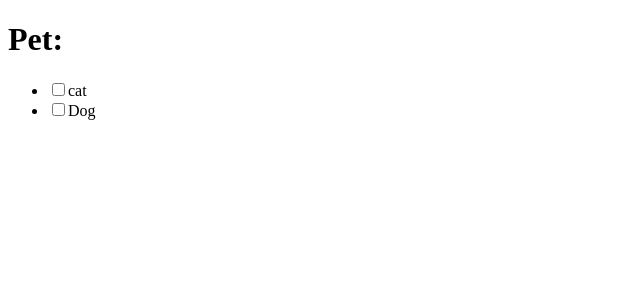
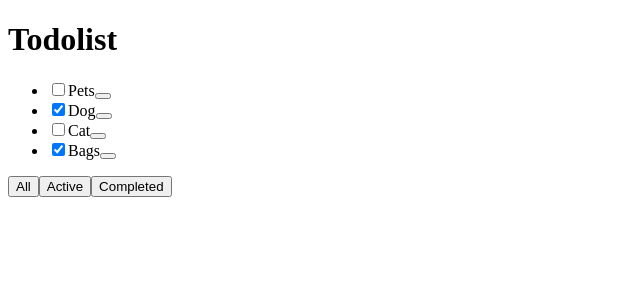
Before and after one commit to davidradcenko/TodolistImp, a React (Create React App) app: page / in a window 1280 px wide. Shown: the top 300 px of the page, without its empty margins (0-640 px from the left). Built offline with nearby package versions, Linux system fonts and the light colour scheme.

Commit message:
i sucseses to added filter and delete butons

```diff
--- a/src/App.tsx
+++ b/src/App.tsx
@@ -1,41 +1,40 @@
-import React from 'react';
+import React, {useState} from 'react';
+import {TaskType, Todolists} from "./Todolists";
+
+export type FilterType = "All" | "Completed" | "Active";
+
+function App() {
+    let [TodolistData, SetTodolistData] = useState<Array<TaskType>>([
+        {id: 1, name: "Pets", checked: false},
+        {id: 2, name: "Dog", checked: true},
+        {id: 3, name: "Cat", checked: false},
+        {id: 4, name: "Bags", checked: true}
+    ])
+    let [Filter, setFilter] = useState<FilterType>("All")
+
+    function removeTask(id: number) {
+        let task = TodolistData.filter(e => id != e.id)
+        SetTodolistData(task)
+    }
+
+    function chengeFilter(value: FilterType) {
+        setFilter(value)
+    }
 
 
-function App() {
-    const mas1 = [
-        {id: 1, name: "Pet", checked: false, nameCheckbox: [{id:1,namePet:"cat"},{id:2,namePet:"Dog"}]}
-    ]
+    let filtrData=TodolistData
+    if (Filter == "Completed"){
+        filtrData= TodolistData.filter(e=> e.checked == false)
+    }
+    if (Filter == "Active"){
+        filtrData= TodolistData.filter(e=> e.checked == true)
+    }
 
-
-
-return (
-    <div className="App">
-        <Todolists mass={mas1}/>
-    </div>
-);
-}
-type nameChecboxType={
-    id:number,namePet:string
-}
-type Mas1Type={
-    id: number, name: string, checked: boolean, nameCheckbox: Array<nameChecboxType>
-}
-type propsType={
-    mass:Array<Mas1Type>
-}
-function Todolists(props:propsType) {
     return (
-        <>
-            <div>
-                <h1>{props.mass[0].name}:</h1>
-                <ul>
-                    <li><input checked={props.mass[0].checked} type="checkbox"/><span>{props.mass[0].nameCheckbox[0].namePet}</span></li>
-                    <li><input checked={props.mass[0].checked} type="checkbox"/><span>{props.mass[0].nameCheckbox[1].namePet}</span></li>
-
-                </ul>
-            </div>
-        </>
-    )
+        <div className="App">
+            <Todolists tasks={filtrData} removeTask={removeTask} chengeFilter={chengeFilter}/>
+        </div>
+    );
 }
 
 
--- /dev/null
+++ b/src/Todolists.tsx
@@ -0,0 +1,37 @@
+import React from "react";
+import {FilterType} from "./App";
+
+
+export type TaskType = {
+    id: number,
+    name: string,
+    checked: boolean
+}
+
+export  type PropsType = {
+    tasks: Array<TaskType>,
+    removeTask:(id:number)=>void,
+    chengeFilter:(param:FilterType)=>void
+}
+
+export function Todolists(props: PropsType) {
+    return (
+        <>
+            <div>
+                <h1>Todolist</h1>
+                <ul>
+                    {
+                        props.tasks.map(e => <li key={e.id}>
+                                <input  checked={e.checked} type="checkbox"/><span>{e.name}</span>
+                            <button onClick={()=> props.removeTask(e.id)} type="button" value={"Delete"}/>
+                            </li>
+                        )
+                    }
+                </ul>
+                <button onClick={()=> {props.chengeFilter("All")}}>All</button>
+                <button onClick={()=> {props.chengeFilter("Active")}}>Active</button>
+                <button onClick={()=> {props.chengeFilter("Completed")}}>Completed</button>
+            </div>
+        </>
+    )
+}
```
